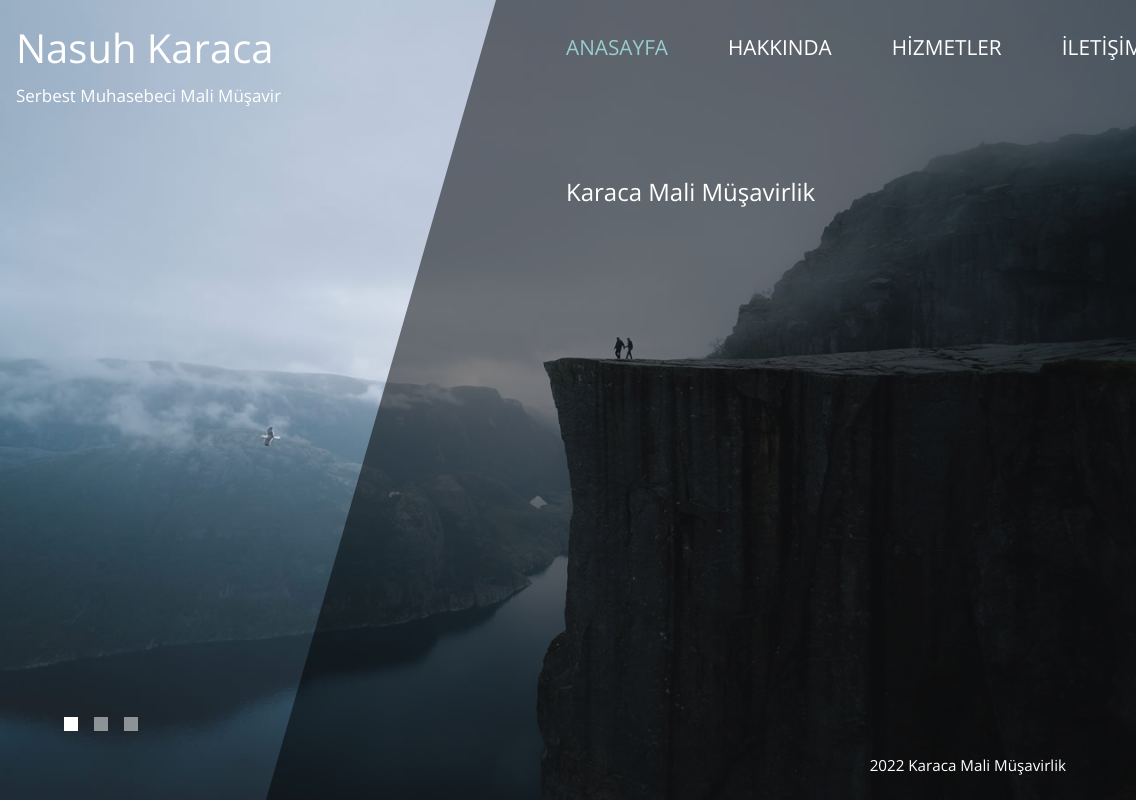
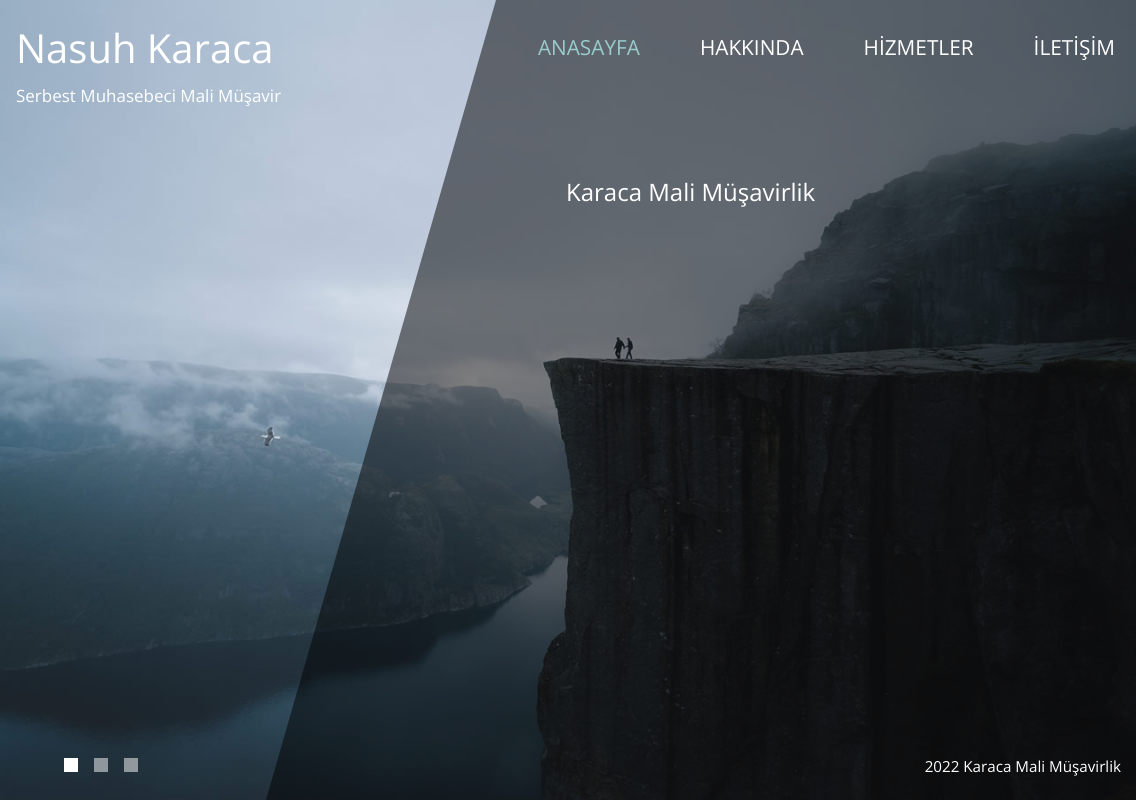
Before and after one commit to nasuh-karaca/karaca, a plain HTML site: page index.html in a window 1280 px wide. Shown: the full height of the page, 144-1280 px from the left. Drawn offline with nearby package versions, Linux system fonts and the light colour scheme.

Commit message:
Update templatemo-diagoona.css

```diff
--- a/css/templatemo-diagoona.css
+++ b/css/templatemo-diagoona.css
@@ -42,8 +42,8 @@ p { line-height: 1.9; }
 .navbar-toggler i { transform: skewX(15deg); }
 
 .navbar-expand-lg {
-    padding-left: 0;
-    padding-right: 0;
+    position: absolute;
+    right:5px;
 }
 
 .navbar-expand-lg .navbar-nav .nav-link { padding: 0;
@@ -186,9 +186,9 @@ hr { border-top: 1px solid white; }
 }
 
 .tm-site-footer {
-    padding: 40px 0 20px;
-    max-width: 660px;
     font-size: 0.95rem;
+	position: absolute;
+    right:15px;
 }
 
 .tm-col-footer { padding-left: 0; }
```
